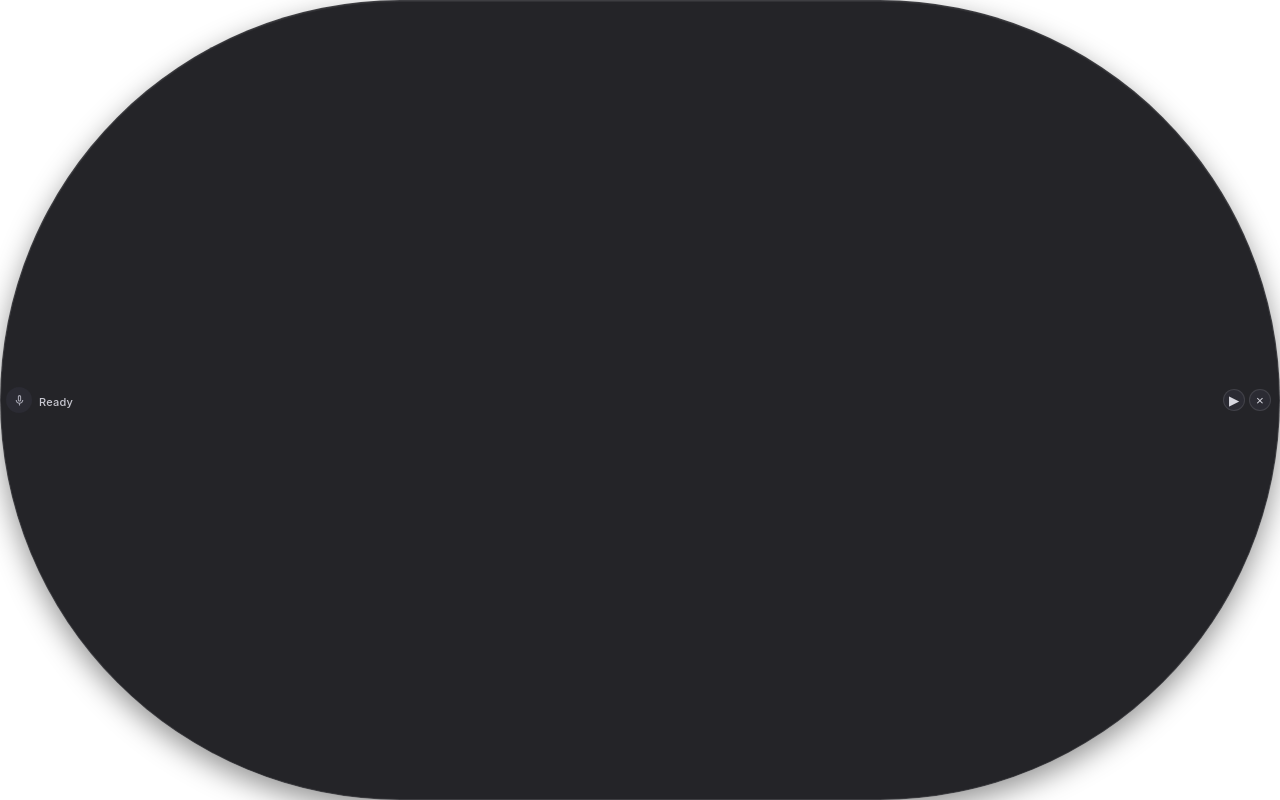
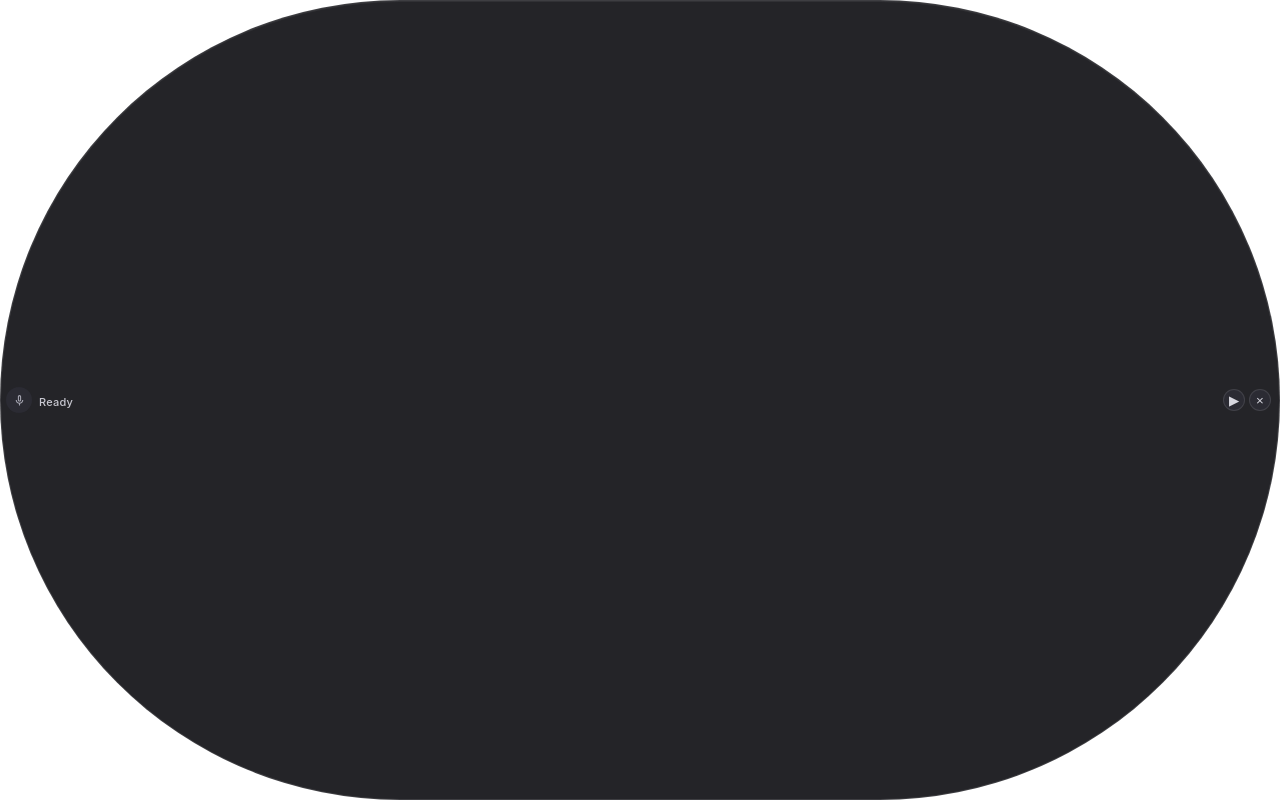
Before and after one commit to Hero00001/kimflow, a website built with Vite: page src/overlay.html in a window 1280 px wide. Built offline with nearby package versions, Linux system fonts and the light colour scheme.

Commit message:
fix: drop widget drop-shadow and backdrop blur clipping at window bounds

```diff
--- a/src/overlay.html
+++ b/src/overlay.html
@@ -21,9 +21,7 @@
         border: 1px solid rgba(255, 255, 255, 0.12);
         border-radius: 999px;
         background: rgba(18, 18, 22, 0.92);
-        box-shadow: 0 10px 28px rgba(0, 0, 0, 0.42), inset 0 1px 0 rgba(255, 255, 255, 0.06);
-        backdrop-filter: blur(14px);
-        -webkit-backdrop-filter: blur(14px);
+        box-shadow: inset 0 1px 0 rgba(255, 255, 255, 0.06);
       }
       .drag-handle {
         -webkit-app-region: drag;
```
